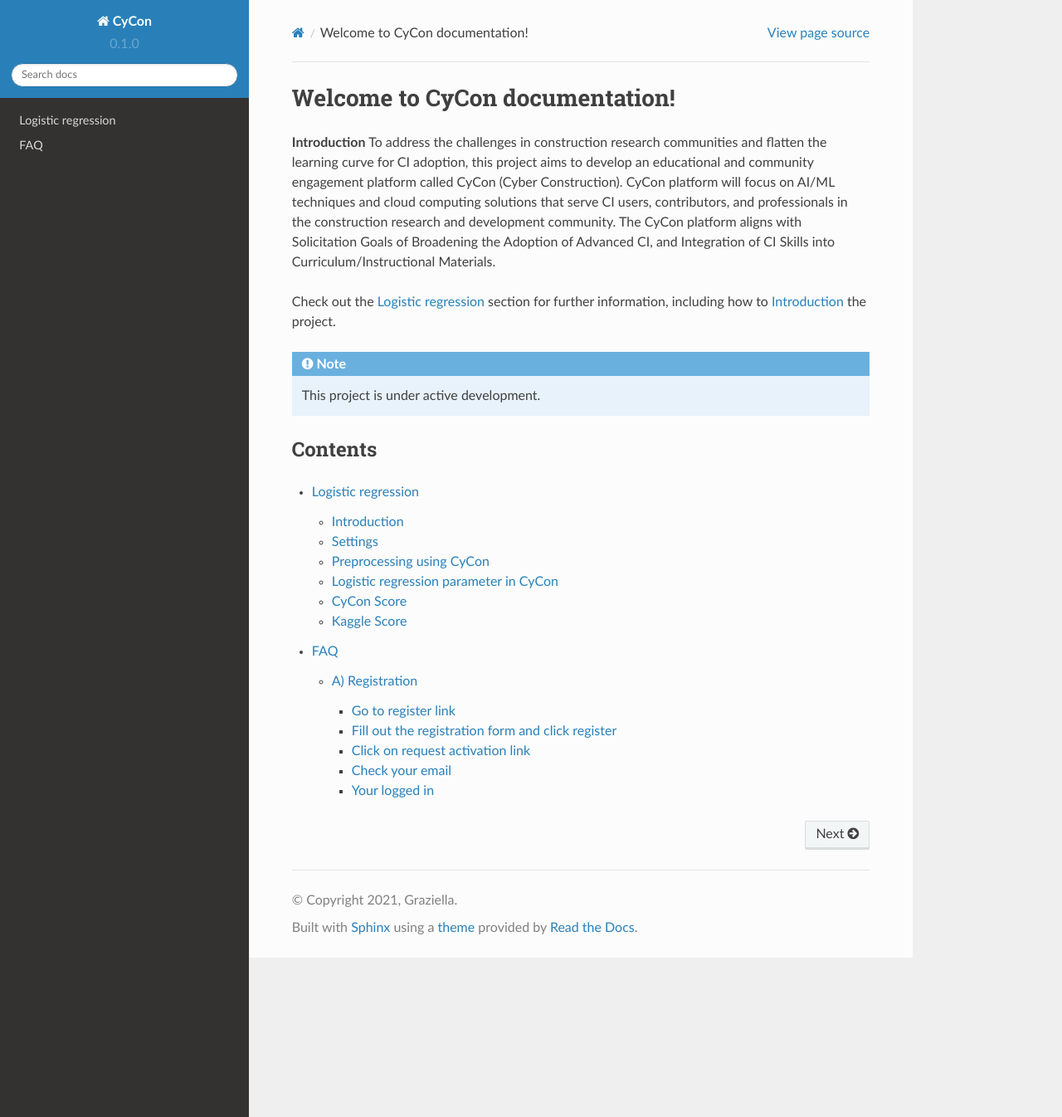
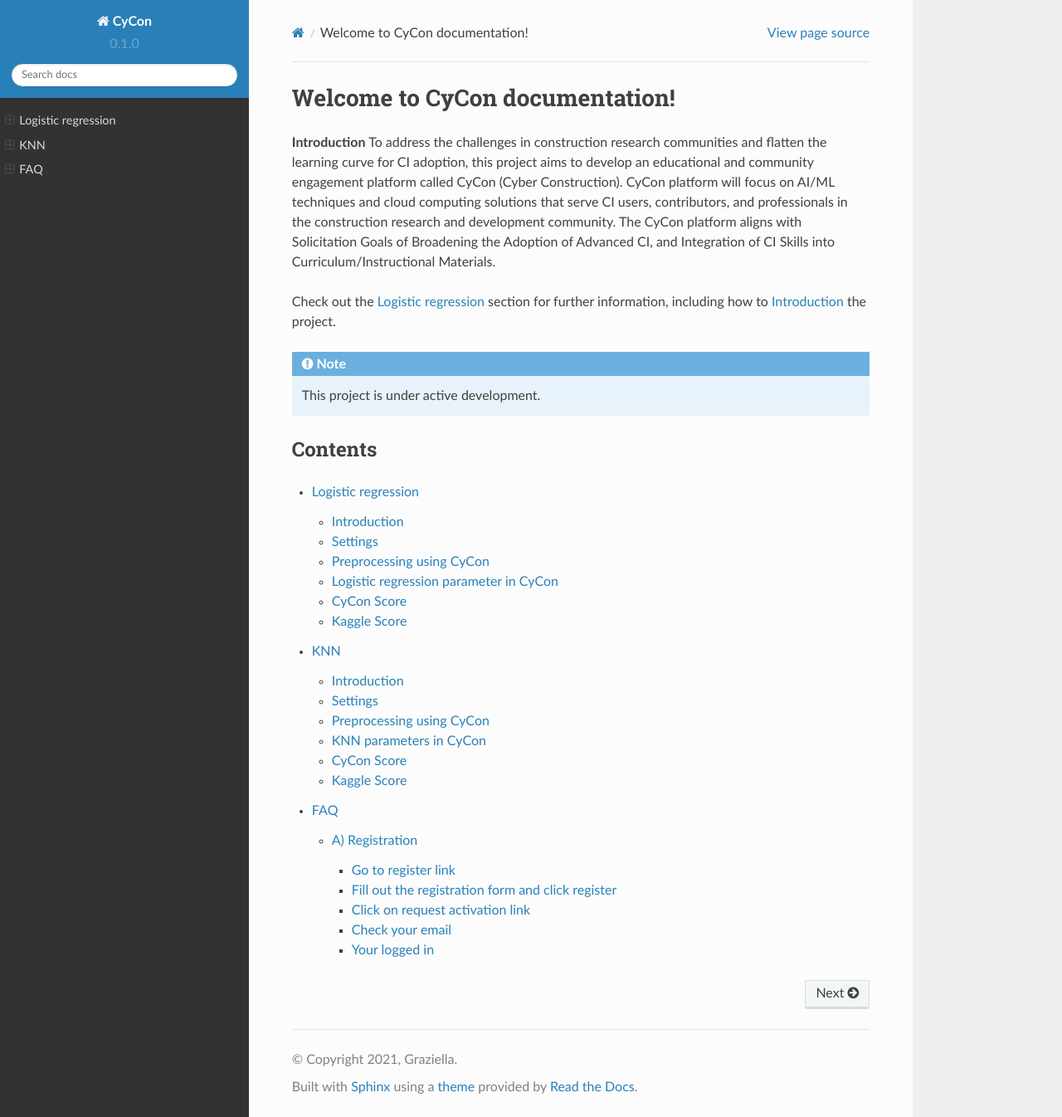
Before and after one commit to Henokaa/CyCon_Doc, a Sphinx documentation site: the page built from docs/source/index.rst, in a window 1280 px wide and 1346 px high. Shown: the whole window at 83% size. Built offline with Sphinx 7.4.7 and the Read the Docs theme 2.0.0, drawn with Linux system fonts in a browser that asks for light colours; pages that are not in the unit, such as notebooks, are missing from menus; some of the changed lines change nothing that is shown.

Commit message:
Feat: CyCon Doc

```diff
--- /dev/null
+++ b/docs/source/KNN.rst
@@ -0,0 +1,60 @@
+KNN
+=====
+
+.. _installation:
+
+Introduction
+------------
+This file is a comparative analysis on Cycon’s ability to perform KNN classification. This serves as proof that the Cycon page is able to perform KNN.
+The following shows KNN results for various datasets.
+
+.. note::
+   * Name: Iris CSV
+   * Path: Tests/sampleCSV_MLA_Classification/iris.csv
+   * Kaggle: https://www.kaggle.com/code/skalskip/iris-data-visualization-and-knn-classification
+   * Shape: (150, 5)
+   * Classes:   Iris-setosa, Iris-versicolor, Iris-virginica
+   * Purpose: Identify class of iris flowers given petal information.
+
+
+Settings
+----------------
+
+.. figure:: /Images/KNN(1).png
+   :width: 700
+
+
+Preprocessing using CyCon
+----------------
+.. image:: ./Images/KNN(2).png
+   :width: 700
+
+.. .. code-block:: python
+
+..    from sklearn.model_selection import train_test_split
+..    X = ad_data[['Daily Time Spent on Site', 'Age', 'Area Income',
+..        'Daily Internet Usage','Male']]
+..    ad_data.columns
+..    y = ad_data['Clicked on Ad']
+..    X_train,X_test,y_train,y_test = train_test_split(X,y,test_size=0.4)
+
+KNN parameters in CyCon
+----------------
+.. image:: ./Images/KNN(3).png
+   :width: 700
+
+.. code-block:: python
+   X_train, X_test, y_train, y_test = train_test_split(X, y, test_size = 0.2, random_state = 0)
+   KNN = KNeighborsClassifier(n_neighbors=3)
+   KNN.fit(X_train,y_train)
+
+CyCon Score
+----------------
+.. image:: ./Images/KNN(4).png
+   :width: 500
+
+Kaggle Score
+----------------
+
+.. image:: ./Images/KNN(5).png
+   :width: 500
--- a/docs/source/conf.py
+++ b/docs/source/conf.py
@@ -31,5 +31,36 @@ templates_path = ['_templates']
 
 html_theme = 'sphinx_rtd_theme'
 
+html_theme_options = {
+    'navigation_depth': 4,
+    'titles_only': False,
+    'collapse_navigation': False,
+    'includehidden': True,
+    'html_last_updated_fmt': '%b %d, %Y',
+    'html_show_sourcelink': False,
+    'pages': [
+        {
+            'page': 'index',
+            'title': 'Home',
+            'link': 'index.html',
+        },
+        {
+            'page': 'Logistic regression',
+            'title': 'Logistic Regression',
+            'link': 'logistic-regression.html',
+        },
+        {
+            'page': 'KNN',
+            'title': 'KNN',
+            'link': 'knn.html',
+        },
+        {
+            'page': 'FAQ',
+            'title': 'Frequently Asked Questions',
+            'link': 'faq.html',
+        },
+    ],
+}
+
 # -- Options for EPUB output
 epub_show_urls = 'footnote'
--- a/docs/source/index.rst
+++ b/docs/source/index.rst
@@ -24,4 +24,5 @@ Contents
 .. toctree::
    index
    Logistic regression
+   KNN
    FAQ
```
Also changed, not shown: docs/source/Images/KNN(1).png (added), docs/source/Images/KNN(2).png (added), docs/source/Images/KNN(3).png (added), docs/source/Images/KNN(4).png (added), docs/source/Images/KNN(5).png (added).
